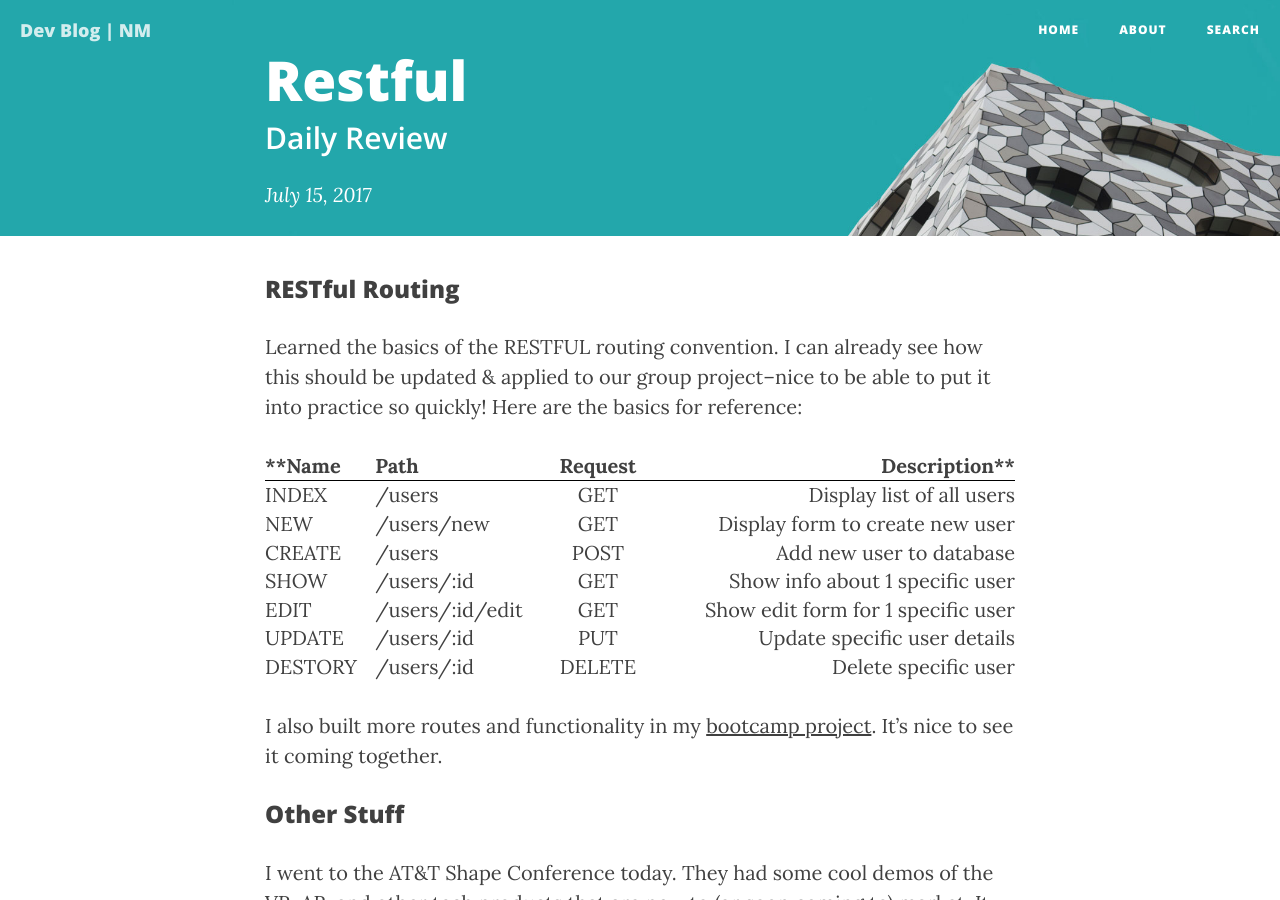
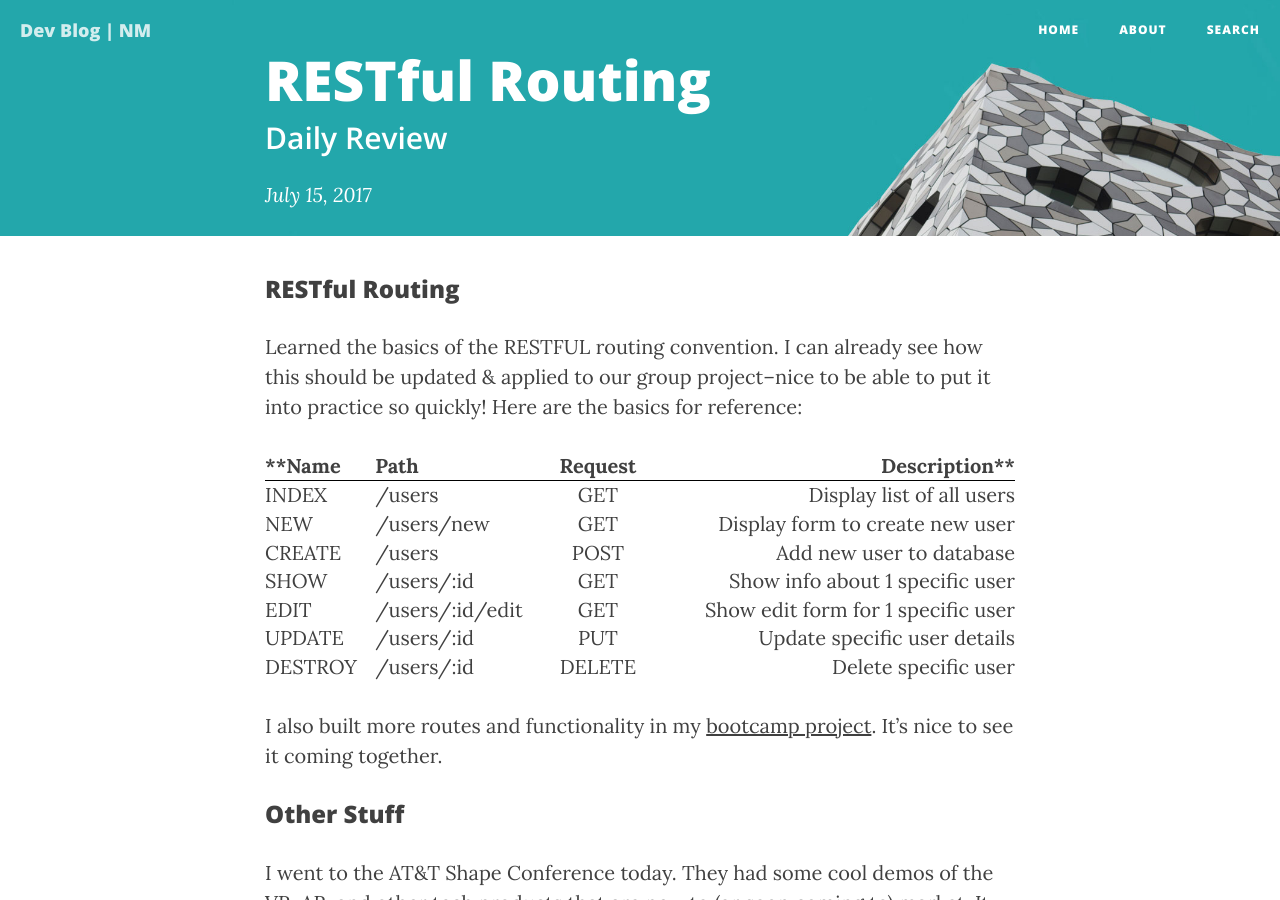
Before and after one commit to niamurrell/jekyll-blog, a Jekyll site: the page built from _posts/2017-07-15-restful.md, in a window 1280 px wide and 900 px high. Built offline with Jekyll 4.4.1, drawn with Linux system fonts in a browser that asks for light colours; nearby versions of some CDN libraries.

Commit message:
Add title and tags

```diff
--- a/_posts/2017-07-15-restful.md
+++ b/_posts/2017-07-15-restful.md
@@ -1,8 +1,8 @@
 ---
 layout:     post
-title:
+title:      RESTful Routing
 author:     Nia
-tags:
+tags: 		  RESTful
 subtitle:  	Daily Review
 category:   daily
 ---
@@ -19,7 +19,7 @@ CREATE  | /users | POST | Add new user to database
 SHOW  | /users/:id | GET | Show info about 1 specific user
 EDIT  | /users/:id/edit | GET | Show edit form for 1 specific user
 UPDATE  | /users/:id | PUT | Update specific user details
-DESTORY  | /users/:id | DELETE | Delete specific user
+DESTROY  | /users/:id | DELETE | Delete specific user
 
 I also built more routes and functionality in my [bootcamp project](https://github.com/niamurrell/firecamp-yelp-clone). It's nice to see it coming together.
 
```
